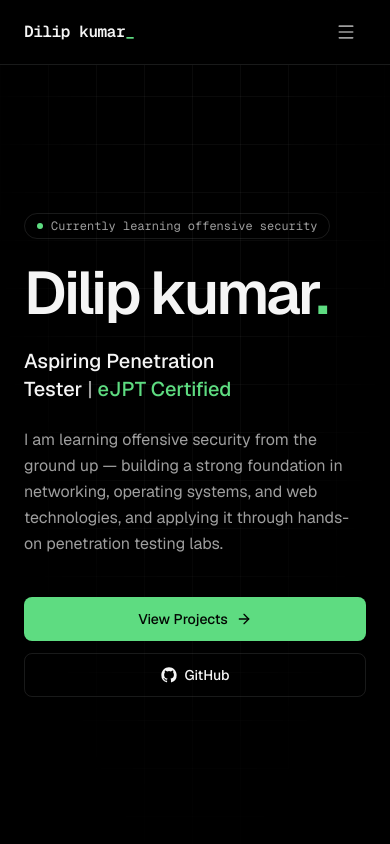
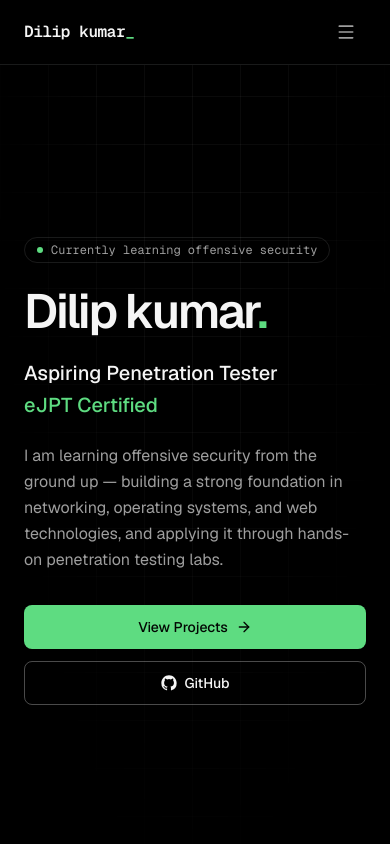
Before and after one commit to dilipkumar-sec/portfolio, a Next.js app: page / in a window 390 px wide. Shown: the top 844 px of the page. Built offline with nearby package versions, Linux system fonts and the light colour scheme.

Commit message:
Refactor Hero component layout and styles
Updated padding and styling for the Hero component. Adjusted text and layout for better responsiveness.

```diff
--- a/components/hero.tsx
+++ b/components/hero.tsx
@@ -5,40 +5,52 @@ import { siteConfig } from '@/lib/site-config'
 
 export function Hero() {
   return (
-    <section id="top" aria-labelledby="hero-heading" className="relative overflow-hidden pt-16">
+    <section
+      id="top"
+      aria-labelledby="hero-heading"
+      className="relative overflow-hidden pt-20 sm:pt-24"
+    >
       <div
         aria-hidden="true"
         className="pointer-events-none absolute inset-0 bg-[linear-gradient(to_right,oklch(1_0_0/4%)_1px,transparent_1px),linear-gradient(to_bottom,oklch(1_0_0/4%)_1px,transparent_1px)] bg-[size:48px_48px] [mask-image:radial-gradient(ellipse_at_top,black_30%,transparent_75%)]"
       />
 
-      <div className="relative mx-auto flex min-h-[calc(100svh-4rem)] max-w-5xl flex-col justify-center px-6 py-24">
+      <div className="relative mx-auto flex min-h-[calc(100svh-4rem)] max-w-5xl flex-col justify-center px-6 py-16 sm:py-20 md:py-24">
         <div className="animate-in fade-in slide-in-from-bottom-3 duration-700 motion-reduce:animate-none">
           <p className="mb-6 inline-flex items-center gap-2 rounded-full border border-border px-3 py-1 font-mono text-xs text-muted-foreground">
-            <span className="size-1.5 rounded-full bg-primary" aria-hidden="true" />
+            <span
+              className="size-1.5 rounded-full bg-primary"
+              aria-hidden="true"
+            />
             Currently learning offensive security
           </p>
 
           <h1
             id="hero-heading"
-            className="text-6xl font-semibold tracking-tighter sm:text-7xl md:text-8xl"
+            className="text-5xl font-semibold tracking-tighter sm:text-7xl md:text-8xl"
           >
             {siteConfig.name}
             <span className="text-primary">.</span>
           </h1>
 
-          <p className="mt-6 text-balance text-xl font-medium text-foreground sm:text-2xl">
-            Aspiring Penetration Tester
-            <span className="text-muted-foreground" aria-hidden="true">
-              {' | '}
-            </span>
-            <span className="text-primary">eJPT Certified</span>
-          </p>
+          <div className="mt-6 text-balance text-xl font-medium text-foreground sm:text-2xl">
+            <p>Aspiring Penetration Tester</p>
+            <p className="mt-1 text-primary sm:hidden">
+              eJPT Certified
+            </p>
+            <p className="hidden sm:block">
+              <span className="text-muted-foreground" aria-hidden="true">
+                {' | '}
+              </span>
+              <span className="text-primary">eJPT Certified</span>
+            </p>
+          </div>
 
           <p className="mt-6 max-w-2xl text-pretty leading-relaxed text-muted-foreground sm:text-lg">
             {siteConfig.intro}
           </p>
 
-          <div className="mt-10 flex flex-col gap-3 sm:flex-row">
+          <div className="mt-8 flex flex-col gap-3 sm:mt-10 sm:flex-row">
             <a
               href="#projects"
               className="group inline-flex h-11 items-center justify-center gap-2 rounded-md bg-primary px-6 text-sm font-medium text-primary-foreground transition-opacity hover:opacity-90 focus-visible:outline-2 focus-visible:outline-offset-2"
@@ -54,7 +66,7 @@ export function Hero() {
               href="https://github.com/dilipkumar-sec"
               target="_blank"
               rel="noopener noreferrer"
-              className="inline-flex h-11 items-center justify-center gap-2 rounded-md border border-border px-6 text-sm font-medium transition-colors hover:border-primary/50 hover:bg-secondary focus-visible:outline-2 focus-visible:outline-offset-2"
+              className="inline-flex h-11 items-center justify-center gap-2 rounded-md border border-foreground/30 px-6 text-sm font-medium transition-colors hover:border-primary/60 hover:bg-secondary focus-visible:outline-2 focus-visible:outline-offset-2"
             >
               <GithubIcon className="size-4" />
               GitHub
```
